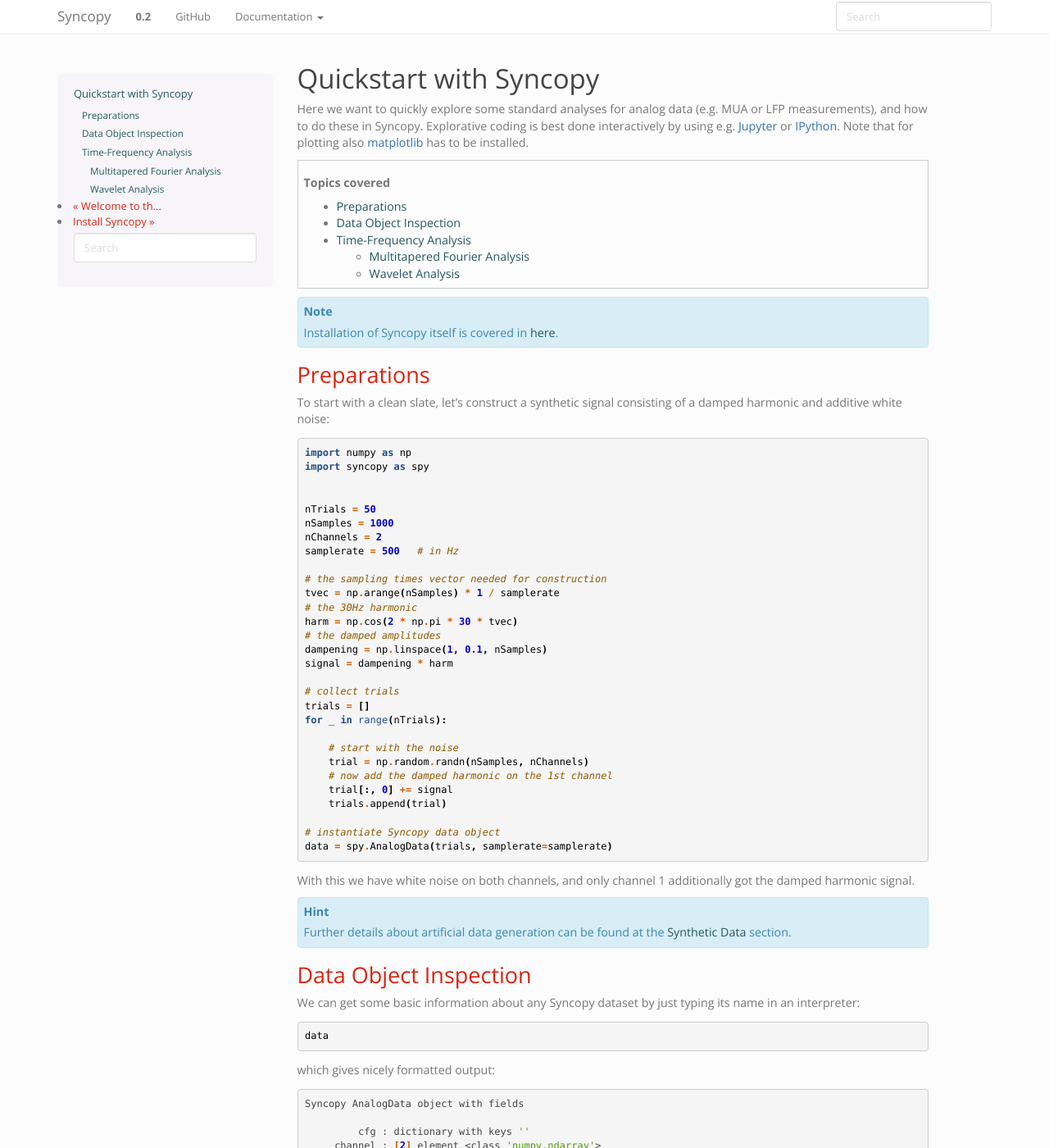
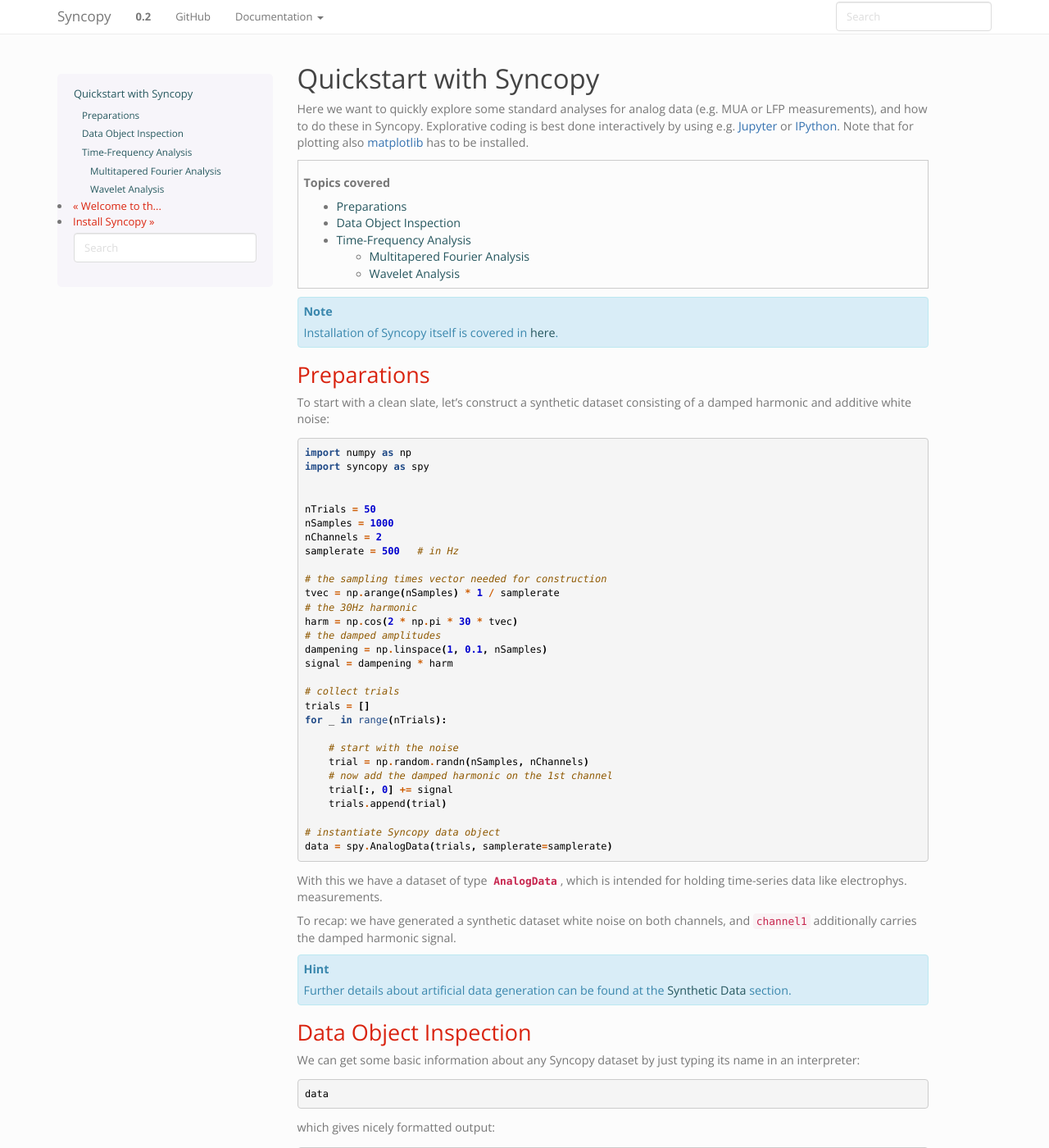
Before and after one commit to esi-neuroscience/syncopy, a Sphinx documentation site: the page built from doc/source/quickstart/quickstart.rst, in a window 1280 px wide and 1400 px high. Shown: the whole window at 82% size. Built offline with Sphinx 7.4.7, drawn with Linux system fonts in a browser that asks for light colours; the version number is read from the project's files by our own code; some of the changed text lies outside the part shown.

Commit message:
CHG: Improved/Included doc for load_ft_raw
- corrected the load_ft_raw table to be rendered properly with Sphinx
- mentioned the possibility to load MAT-files directly into Syncopy
- some minor corrections for the quickstart

Changes to be committed:
	modified:   doc/source/quickstart/quickstart.rst
	modified:   doc/source/user/fieldtrip.rst
	modified:   syncopy/io/load_ft.py

```diff
--- a/doc/source/quickstart/quickstart.rst
+++ b/doc/source/quickstart/quickstart.rst
@@ -16,11 +16,13 @@
 Preparations
 ============
 
-To start with a clean slate, let's construct a synthetic signal consisting of a damped harmonic and additive white noise:
+To start with a clean slate, let's construct a synthetic dataset consisting of a damped harmonic and additive white noise:
 
 .. literalinclude:: /quickstart/damped_harm.py
 
-With this we have white noise on both channels, and only channel 1 additionally got the damped harmonic signal.
+With this we have a dataset of type :class:`~syncopy.AnalogData`, which is intended for holding time-series data like electrophys. measurements.
+
+To recap: we have generated a synthetic dataset white noise on both channels, and ``channel1`` additionally carries the damped harmonic signal.
 
 .. hint::
    Further details about artificial data generation can be found at the :ref:`synth_data` section.
@@ -84,6 +86,8 @@
 
 informing us, that for this dataset a spectral smoothing of 3Hz required 5 Slepian tapers.
 
+The resulting new dataset ``fft_spectra`` is of type :class:`syncopy.SpectralData`, which is the general datatype storing the results of a time-frequency analysis.
+
 .. hint::
    Try typing ``fft_spectra.log`` into your interpreter and have a look at :doc:`Trace Your Steps: Data Logs </user/logging>` to learn more about Syncopy's logging features
 
@@ -130,6 +134,6 @@
 .. image:: wavelet_spec.png
    :height: 250px
 
-Again, we see a strong 30Hz signal in the 1st channel, and channel 2 is devoid of any rhythms. However now we also get information along the time axis, the dampening of the harmonic in channel 1 is clearly visible for later time points.
+Again, we see a strong 30Hz signal in the 1st channel, and channel 2 is devoid of any rhythms. However, in contrast to the ``method=mtmfft`` call,  now we also get information along the time axis. The dampening of the harmonic over time in channel 1 is clearly visible.
 
-An improved method, the superlet transform, providing super-resolution time-frequency representations can be computed via ``method='superlet'``, see :func:`~syncopy.freqanalysis` for more details and examples.
+An improved method, the superlet transform, providing super-resolution time-frequency representations can be computed via ``method='superlet'``, see :func:`~syncopy.freqanalysis` for more details.
--- a/doc/source/user/fieldtrip.rst
+++ b/doc/source/user/fieldtrip.rst
@@ -151,6 +151,8 @@
 development and supports only a subset of data classes. Also, the MATLAB
 interface does not support loading data that do not fit into local memory.
 
+MAT-Files can also be imported directly into Syncopy via :func:`~syncopy.load_ft_raw`, at the moment only the ``ft_datatype_raw`` is supported.
+
 Exemplary Workflow: Roundtrip - FieldTrip to Syncopy and Back
 ^^^^^^^^^^^^^^^^^^^^^^^^^^^^^^^^^^^^^^^^^^^^^^^^^^^^^^^^^^^^^
 For this illustrative example we start by generating synthetic data in FieldTrip
```
Also changed, not shown: 1 other file.
